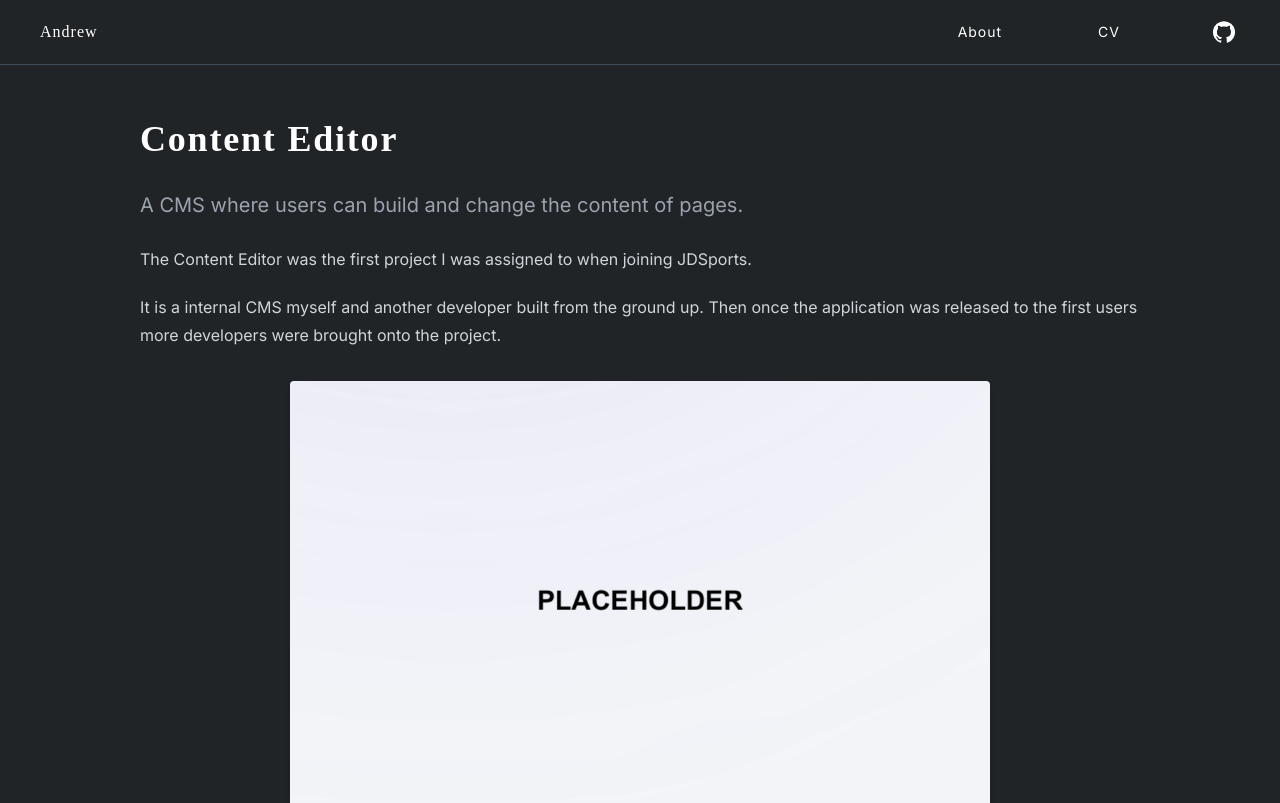
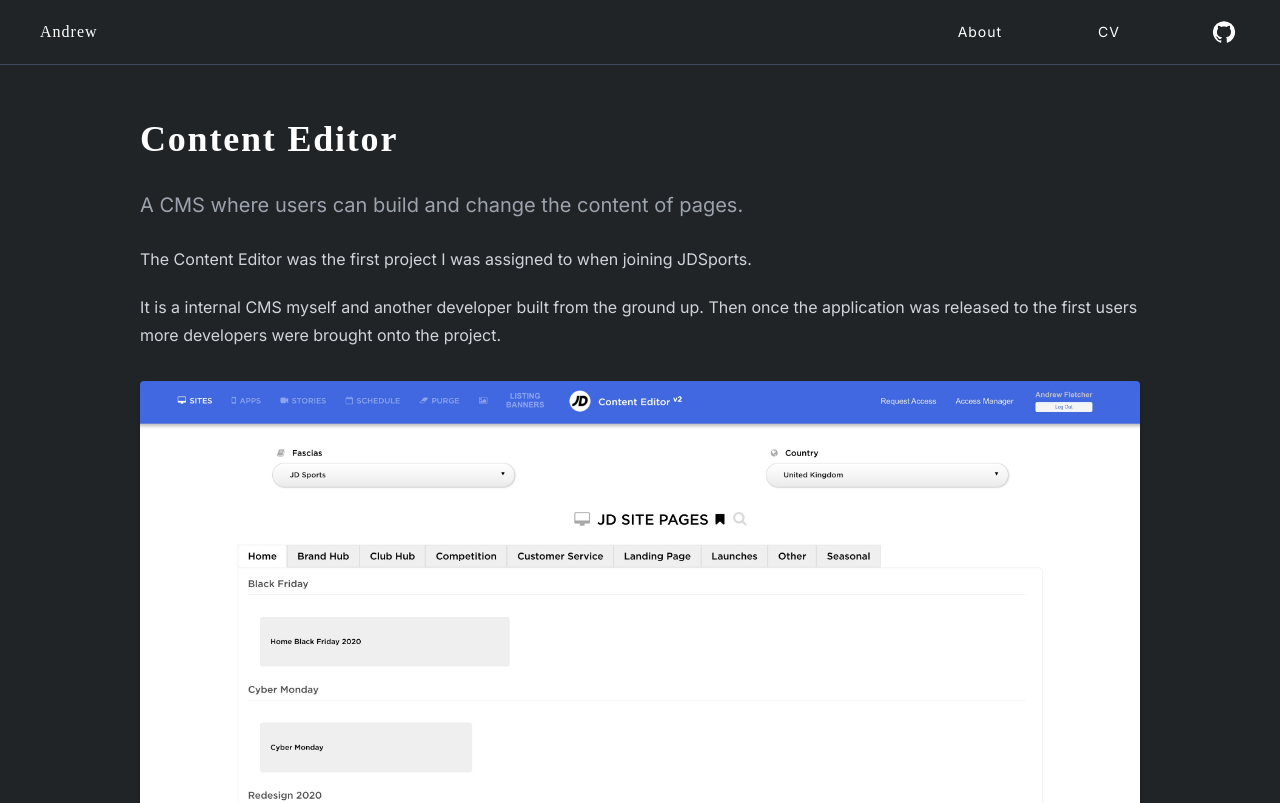
Before and after one commit to fletch-r/personal, a React (Vite) app: page /content-editor in a window 1280 px wide. Shown: the top 803 px of the page. Built offline with nearby package versions, Linux system fonts and the light colour scheme.

Commit message:
feat: :sparkles:  - clicking on images will zoom in

```diff
--- a/src/pages/content_editor/ContentEditor.tsx
+++ b/src/pages/content_editor/ContentEditor.tsx
@@ -2,10 +2,28 @@ import React from 'react'
 import "prismjs/themes/prism-tomorrow.css";
 
 import placeholder_img from '../../assets/placeholder.png';
+import ContentEditorHomepage from '../../assets/ContentEditorHomepage.jpg';
+import CEPageEditor from '../../assets/CEPageEditor.jpg';
+import CEPageEditorOpen from '../../assets/CEPageEditorOpen.jpg';
 import ContentJSON from './ContentJSON';
 import TechStack from './TechStack';
+import SearchRoundedIcon from '@mui/icons-material/SearchRounded';
+import useExpandImage from '../../hooks/useExpandImage';
 
-function ContentEditor() {
+function MicroscopeIcon() {
+    return (
+        <div className="absolute top-4 right-4 rounded-full flex items-center justify-center p-2 opacity-0 transition-opacity peer-hover:opacity-100 bg-[rgba(255,255,255,0.4)]">
+            <SearchRoundedIcon className="text-neutral-500" style={{ fontSize: '2rem' }} />
+        </div>
+    );
+}
+
+export default function ContentEditor() {
+    const [clicked, setClicked] = React.useState('');
+    const [homepageRef, HomepageExpandedImage] = useExpandImage(clicked === 'ContentEditorHomepage');
+    const [pageEditorRef, PageEditorExpandedImage] = useExpandImage(clicked === 'CEPageEditor', 2.2);
+    const [pageEditorOpenRef, PageEditorOpenExpandedImage] = useExpandImage(clicked === 'CEPageEditorOpen', 2.2);
+
     return (
         <article className='prose prose-invert mx-auto max-w-none'>
             <h1 className="font-cals tracking-wider leading-none">Content Editor</h1>
@@ -22,8 +40,16 @@ function ContentEditor() {
                 Then once the application was released to the first users more developers were brought onto the project.
             </p>
 
-            <figure className="w-[700px] h-[475px] mx-auto">
-                <img src={placeholder_img} alt="Content Editor Home" className="rounded shadow-md" />
+            <figure className="mx-auto relative">
+                {clicked === 'ContentEditorHomepage' && <HomepageExpandedImage />}
+                <img
+                    ref={homepageRef}
+                    src={ContentEditorHomepage}
+                    alt="Content Editor Home"
+                    className={`rounded shadow-md peer cursor-pointer ${clicked === 'ContentEditorHomepage' ? 'opacity-0' : ''}`}
+                    onClick={() => setClicked('ContentEditorHomepage')}
+                />
+                <MicroscopeIcon />
                 <figcaption>
                     Home page of the Content Editor
                 </figcaption>
@@ -120,7 +146,6 @@ function ContentEditor() {
                 </ul>
             </p>
 
-            {/* TODO: Add images */}
             <h3>Page Editor</h3>
             <p>The Page Editor is split into 2 sections.</p>
             <ul>
@@ -145,12 +170,34 @@ function ContentEditor() {
                 the user to add another object to the array. This is usually used for things like CTAs.
             </p>
 
-            <figure className="w-[700px] h-[475px] mx-auto">
-                <img src={placeholder_img} alt="Content Editor Home" className="rounded shadow-md" />
-                <figcaption>
-                    Page Editor of the Content Editor
-                </figcaption>
-            </figure>
+            <div className="flex items-center gap-8 relative">
+                <figure className="w-[700px] h-auto relative">
+                    {clicked === 'CEPageEditor' && <PageEditorExpandedImage />}
+                    <img
+                        ref={pageEditorRef}
+                        src={CEPageEditor}
+                        alt="Content Editor Page Editor"
+                        className={`rounded shadow-md z-50 cursor-pointer ${clicked === 'CEPageEditor' ? 'opacity-0' : ''}`}
+                        onClick={() => setClicked('CEPageEditor')}
+                    />
+                    <figcaption>
+                        Page Editor
+                    </figcaption>
+                </figure>
+                <figure className="w-[700px] h-auto relative">
+                    {clicked === 'CEPageEditorOpen' && <PageEditorOpenExpandedImage />}
+                    <img
+                        ref={pageEditorOpenRef}
+                        src={CEPageEditorOpen}
+                        alt="Content Editor Page Editor Fields"
+                        className={`rounded shadow-md z-50 cursor-pointer ${clicked === 'CEPageEditorOpen' ? 'opacity-0' : ''}`}
+                        onClick={() => setClicked('CEPageEditorOpen')}
+                    />
+                    <figcaption>
+                        Component Fields
+                    </figcaption>
+                </figure>
+            </div>
 
             <h3>Saving</h3>
             <p>
@@ -163,13 +210,13 @@ function ContentEditor() {
             </p>
 
             <figure className="w-[700px] h-[475px] mx-auto">
-                <img src={placeholder_img} alt="Content Editor Home" className="rounded shadow-md" />
+                <img src={placeholder_img} alt="Content Editor Home" className="rounded shadow-md z-50" />
                 <figcaption>
                     Scheduling a page.
                 </figcaption>
             </figure>
+
+            {clicked.length > 0 && <div className="w-screen h-screen bg-[rgba(0,0,0,0.4)] fixed top-0 left-0 z-40" onClick={() => setClicked('')} />}
         </article>
     )
 }
-
-export default ContentEditor
```
